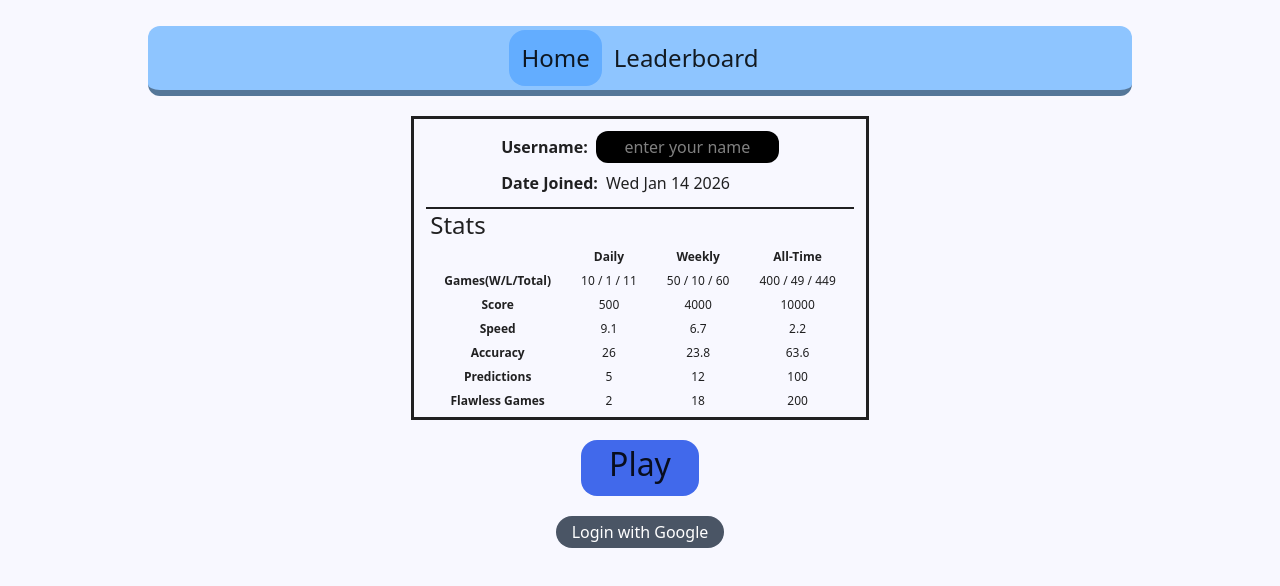
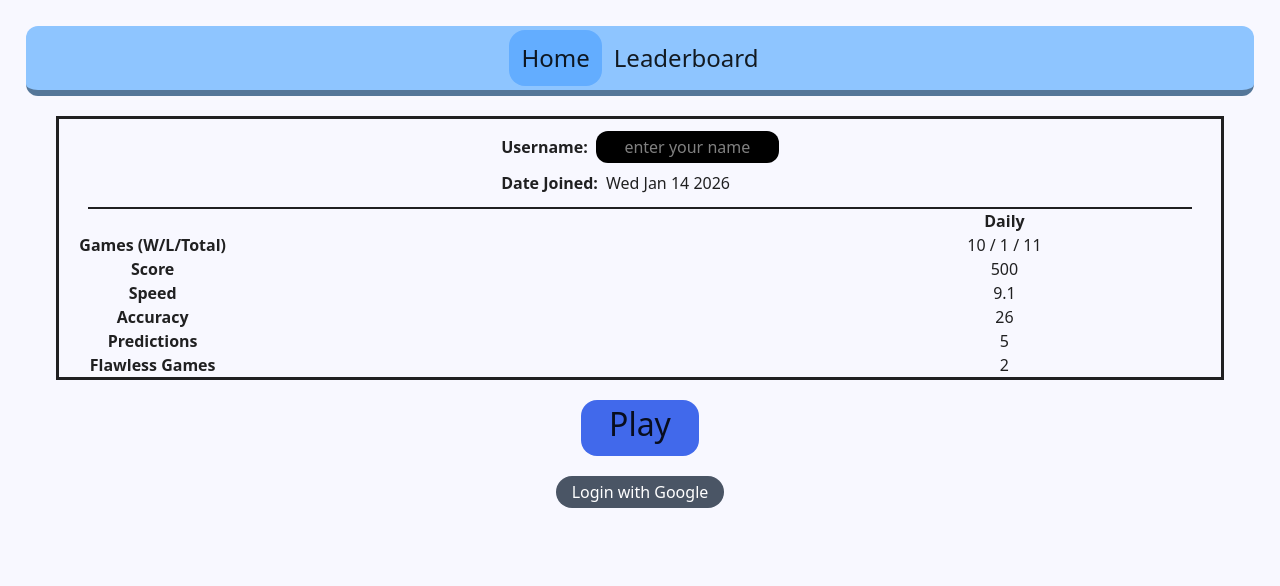
Before and after one commit to emanifesto/hangman, a React (Vite) app: page / in a window 1280 px wide. Shown: the top 586 px of the page. Built offline with nearby package versions, Linux system fonts and the light colour scheme.

Commit message:
table overflow rework complete

```diff
--- a/src/App.tsx
+++ b/src/App.tsx
@@ -9,7 +9,7 @@ function App() {
   const [isLoggedin, setLoggedIn] = useState<boolean>(false)
 
   return (
-    <main className="m-auto w-4/5">
+    <main className="m-auto">
       <NavigationMenu menuSelection={menuSelection} setMenuSelection={setMenuSelection}>
         {menuSelection == 'Leaderboard' ? <Leaderboard /> : <Home />}
       </NavigationMenu>
--- a/src/components/home/profile.tsx
+++ b/src/components/home/profile.tsx
@@ -6,7 +6,7 @@ const user: Profile = new UserProfile('Emmanuel', new Date('Wed Jan 14 2026')
 export default function Profile(){
 
     return(
-        <div className="border-3 min-h-50 ">
+        <div className="border-3 w-[95%]">
             <User />
             <div className="border w-[95%] mx-auto"></div>
             <Info />
@@ -31,9 +31,46 @@ function User(){
 
 function Info(){
     return (
-        <div className="text-xs">
-            <h1 className="text-2xl w-min ml-4">Stats</h1>
-            <table className="mx-auto border-spacing-x-7.5 border-spacing-y-2 border-separate">
+        <div className="flex px-5 justify-between">
+            {/* <h1 className="text-2xl w-min ml-4">Stats</h1> */}
+            <div className="font-extrabold mt-6">
+                <p>Games (W/L/Total)</p>
+                <p>Score</p>
+                <p>Speed</p>
+                <p>Accuracy</p>
+                <p>Predictions</p>
+                <p>Flawless Games</p>
+            </div>
+            <div className="flex w-[35%] overflow-x-auto snap-x snap-mandatory">
+                <div className="shrink-0 basis-1/1 snap-center">
+                    <p className="font-extrabold">Daily</p>
+                    <p>{user.daily.games_won + ' / ' + user.daily.games_lost + ' / ' + user.daily.games_total}</p>
+                    <p>{user.daily.score}</p>
+                    <p>{user.daily.speed}</p>
+                    <p>{user.daily.accuracy}</p>
+                    <p>{user.daily.predictions}</p>
+                    <p>{user.daily.flawless_games}</p>
+                </div>
+                <div className="shrink-0 basis-1/1 snap-center">
+                    <p className="font-extrabold">Weekly</p>
+                    <p>{user.weekly.games_won + ' / ' + user.weekly.games_lost + ' / ' + user.weekly.games_total}</p>
+                    <p>{user.weekly.score}</p>
+                    <p>{user.weekly.speed}</p>
+                    <p>{user.weekly.accuracy}</p>
+                    <p>{user.weekly.predictions}</p>
+                    <p>{user.weekly.flawless_games}</p>
+                </div>
+                <div className="shrink-0 basis-1/1 snap-center">
+                    <p className="font-extrabold">All-Time</p>
+                    <p>{user.all_time.games_won + ' / ' + user.all_time.games_lost + ' / ' + user.all_time.games_total}</p>
+                    <p>{user.all_time.score}</p>
+                    <p>{user.all_time.speed}</p>
+                    <p>{user.all_time.accuracy}</p>
+                    <p>{user.all_time.predictions}</p>
+                    <p>{user.all_time.flawless_games}</p>
+                </div>
+            </div>
+            {/* <table className="mx-auto border-spacing-x-7.5 border-spacing-y-2 border-separate">
                 <thead>
                     <th></th>
                     <th><p>Daily</p></th>
@@ -76,7 +113,7 @@ function Info(){
                     <td><p>{user.weekly.flawless_games}</p></td>
                     <td><p>{user.all_time.flawless_games}</p></td>
                 </tr>
-            </table>
+            </table> */}
         </div>
     )
 
```
